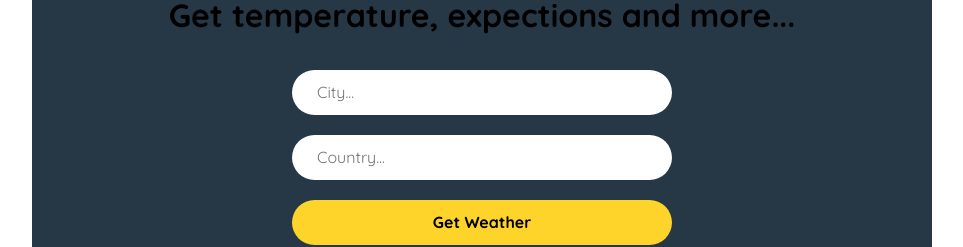
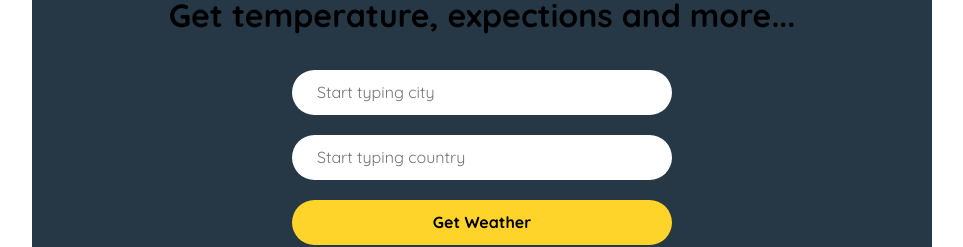
Before and after one commit to sarah27h/react-get-weather-app, a React (Create React App) app: page / in a window 1280 px wide. Shown: the part 174-421 px from the top of the page, without its empty margins (158-1121 px from the left). Built offline with nearby package versions, Linux system fonts and the light colour scheme.

Commit message:
A11y: add ARIA label for form inputs

```diff
--- a/src/components/DataList.js
+++ b/src/components/DataList.js
@@ -14,7 +14,13 @@ class DataList extends Component {
                 <label hidden htmlFor="countries">Choose a country</label>
 
                 {/* input field of datalist holds the option that is selected in the datalist */}
-                <input className="form-text" list="countries" id="mycountries" name="mycountries" placeholder="Country..."/>
+                <input
+                    aria-label="Search by country name"
+                    placeholder="Start typing country"
+                    className="form-text"
+                    list="countries"
+                    id="mycountries"
+                    name="mycountries" />
                 <datalist id="countries">
                     {this.props.countryList.map((option, index) => {return <option name="countryOption" key={index} value={option.value}/>})}
                 </datalist>
--- a/src/components/Form.js
+++ b/src/components/Form.js
@@ -29,7 +29,11 @@ class Form extends Component {
             <section className="form-container">
                 <form className="form" onSubmit={this.handleSubmit}>
                     <div className="form-row">
-                        <input className="form-text" type="text" name="city" placeholder="City..."/>
+                        <input
+                        aria-label="Search by city name"
+                        placeholder="Start typing city"
+                        className="form-text"
+                        type="text" name="city" />
                     </div>
                     <DataList
                         countryList={this.props.countryList}
```
